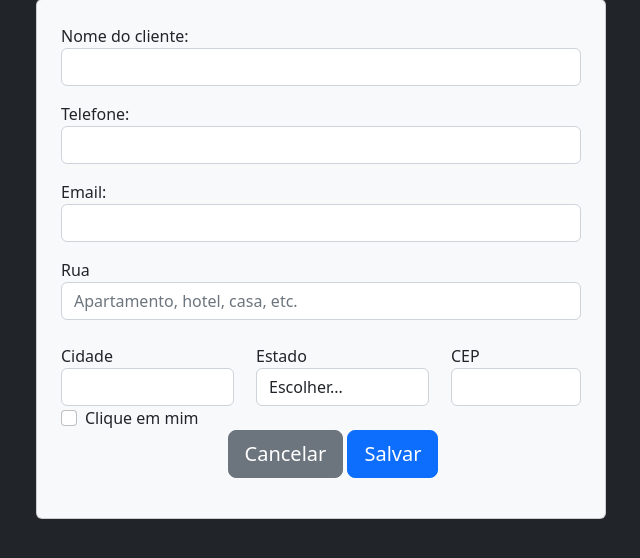
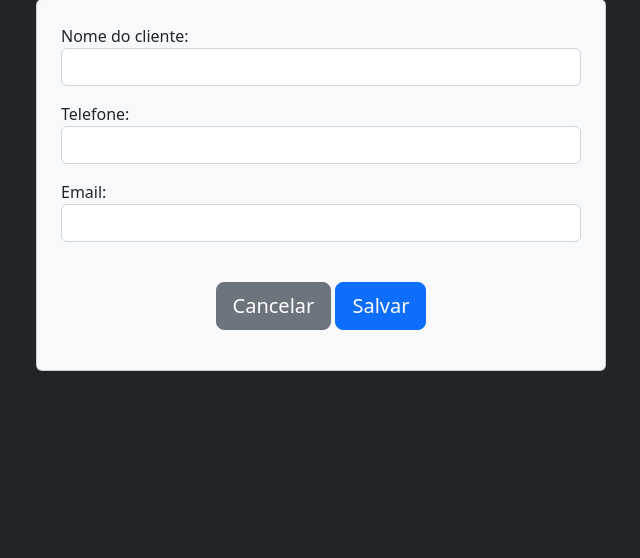
Before and after one commit to BertiItamar/crud, a PHP site: page /crud/clientes_novo.php in a window 1280 px wide. Shown: the part 120-678 px from the top of the page, without its empty margins (319-959 px from the left). Run offline with PHP 8.4, Linux system fonts and the light colour scheme.

Commit message:
adicionado classe de endereço.
próximo passo é colocar o endereço e o cliente no mesmo formulário, quando escolher o cliente já preenche os campos do cliente e então pede os campos do endereço.

```diff
--- a/app/clientes.php
+++ b/app/clientes.php
@@ -66,6 +66,7 @@ if ($results['data']['status'] == 'Success') {
                                     <td><?= $cliente['telefone'] ?></td>
                                     <td>
                                         <a class="btn btn-danger" href="clientes_delete.php?id=<?= $cliente['id_cliente'] ?> ">Delete</a>
+                                        <a class="btn btn-success" href="clientes_endereco.php?id=<?= $cliente['id_cliente'] ?> ">Endereço</a>
                                     </td>
                                 </tr>
                             <?php endforeach; ?>
--- a/app/clientes_novo.php
+++ b/app/clientes_novo.php
@@ -27,26 +27,7 @@ if ($_SERVER['REQUEST_METHOD'] == 'POST') {
         $success_message = $results['data']['message'];
     }
 }
-
-
-if ($_SERVER['REQUEST_METHOD'] == 'POST') {
-
-    $nome = $_POST['text_nome'];
-    $email = $_POST['text_email'];
-    $telefone = $_POST['text_telefone'];
-
-    $results = api_request('create_new_client', 'POST', [
-        'nome' => $nome,
-        'email' => $email,
-        'telefone' => $telefone
-    ]);
-
-    if ($results['data']['status'] == 'Error') {
-        $error_message = $results['data']['message'];
-    } elseif ($results['data']['status'] == 'Success') {
-        $success_message = $results['data']['message'];
-    }
-}
+//===============================================//
 ?>
 
 <!DOCTYPE html>
@@ -86,35 +67,6 @@ if ($_SERVER['REQUEST_METHOD'] == 'POST') {
                     <label>Email:</label>
                     <input type="email" name="text_email" class="form-control">
                 </div>
-
-                <div class="form-group">
-                    <label for="text_rua">Rua</label>
-                    <input type="text" class="form-control" id="inputAddress2" placeholder="Apartamento, hotel, casa, etc.">
-                </div>
-                <br>
-            <div class="div-form">
-                <div class="form-group col-md-4">
-                    <label for="inputCity">Cidade</label>
-                    <input type="text" class="form-control" id="inputCity">
-                </div>
-                <div class="form-group col-md-4">
-                    <label for="inputEstado">Estado</label>
-                    <select id="inputEstado" class="form-control">
-                        <option selected>Escolher...</option>
-                        <option>...</option>
-                    </select>
-                </div>
-                <div class="form-group col-md-3">
-                    <label for="inputCEP">CEP</label>
-                    <input type="text" class="form-control" id="inputCEP">
-                </div>
-            </div>
-            <div class="form-group">
-                <div class="form-check">
-                    <input class="form-check-input" type="checkbox" id="gridCheck">
-                    <label class="form-check-label" for="gridCheck">
-                        Clique em mim
-                    </label>
                     <br>
                     <div class="mb-3 text-center">
                         <a href="clientes.php" class="btn btn-secondary btn-lg">Cancelar</a>
@@ -131,7 +83,7 @@ if ($_SERVER['REQUEST_METHOD'] == 'POST') {
                     </div>
                 </div>
             </div>
-        </form>
+           </form>
     </div>
 
     <script>
```
Also changed, not shown: app/clientes_endereco.php (added, +113 -0 lines).
